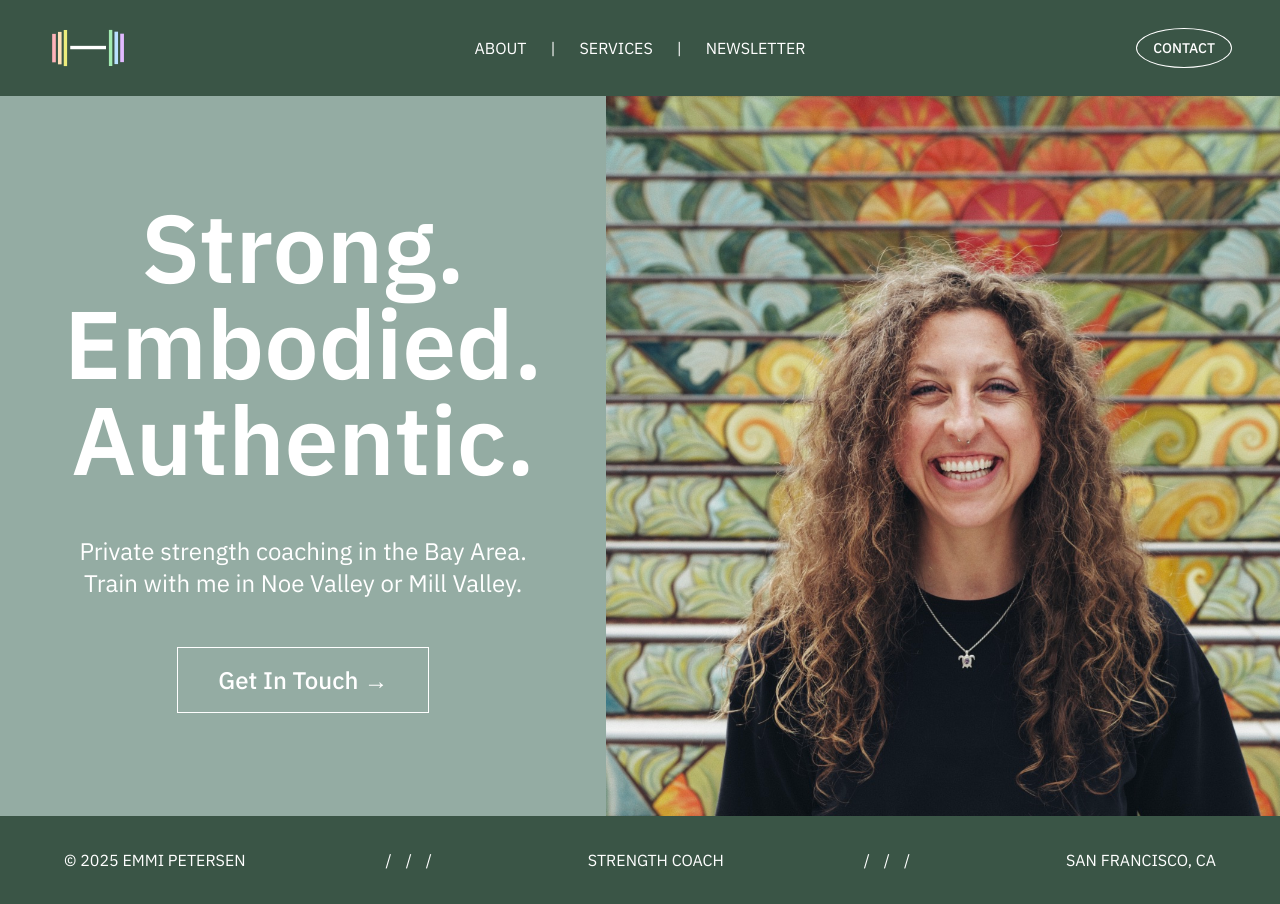
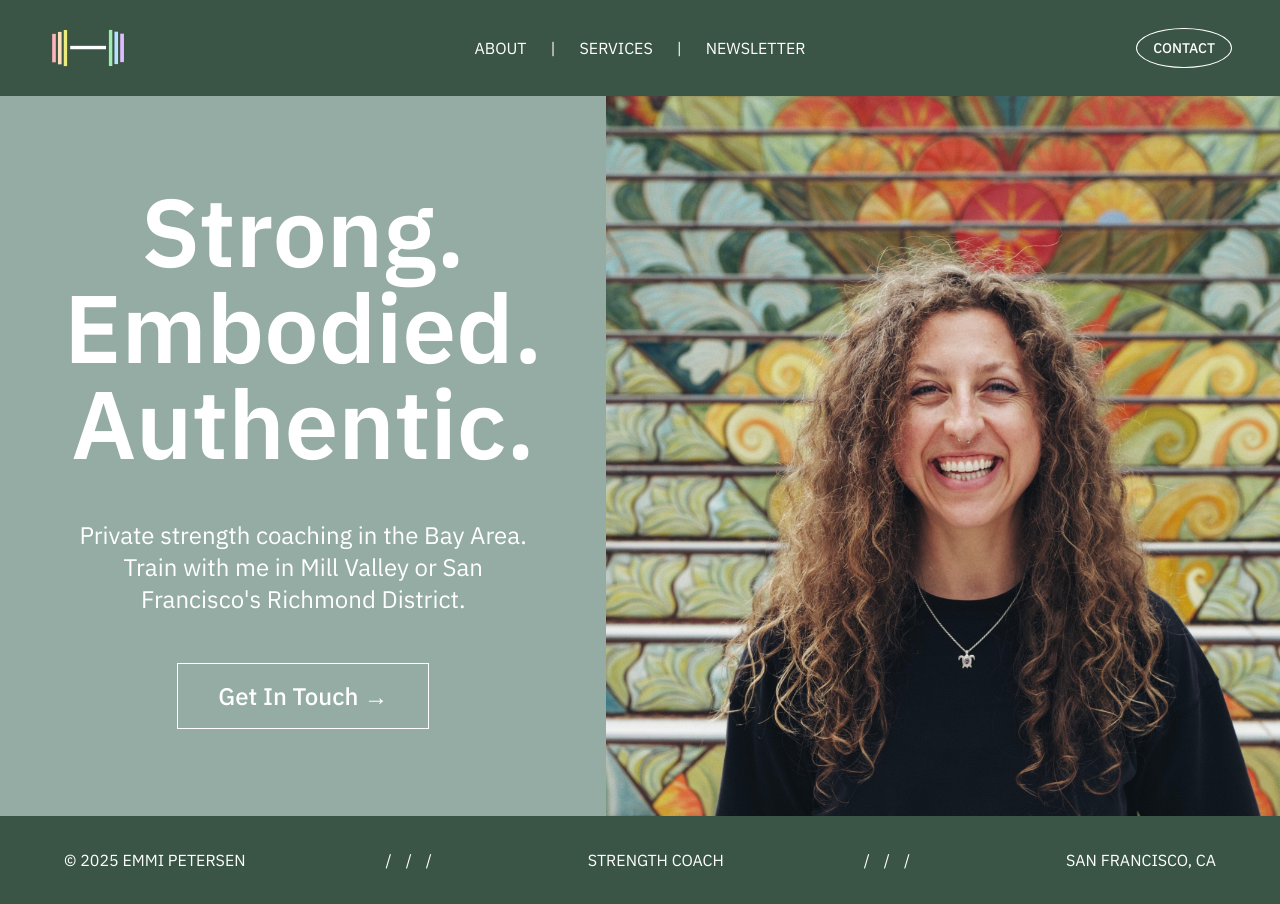
Before and after one commit to atiumcache/emmipetersen, a React (Vite) app: page / in a window 1280 px wide. Shown: the top 904 px of the page. Built offline with nearby package versions, Linux system fonts and the light colour scheme.

Commit message:
Home page test

```diff
--- a/src/pages/Home.tsx
+++ b/src/pages/Home.tsx
@@ -21,7 +21,7 @@ export function Home() {
           </div>
           <div className="font-sans text-center md:text-center text-2xl w-full md:text-2xl md:max-w-[40vw]">
             Private strength coaching in the Bay Area. <br />
-            Train with me in Noe Valley or Mill Valley.
+            Train with me in Mill Valley or San Francisco's Richmond District.
           </div>
           <div className={`pb-8 md:pb-0`}>
             <Button
```
